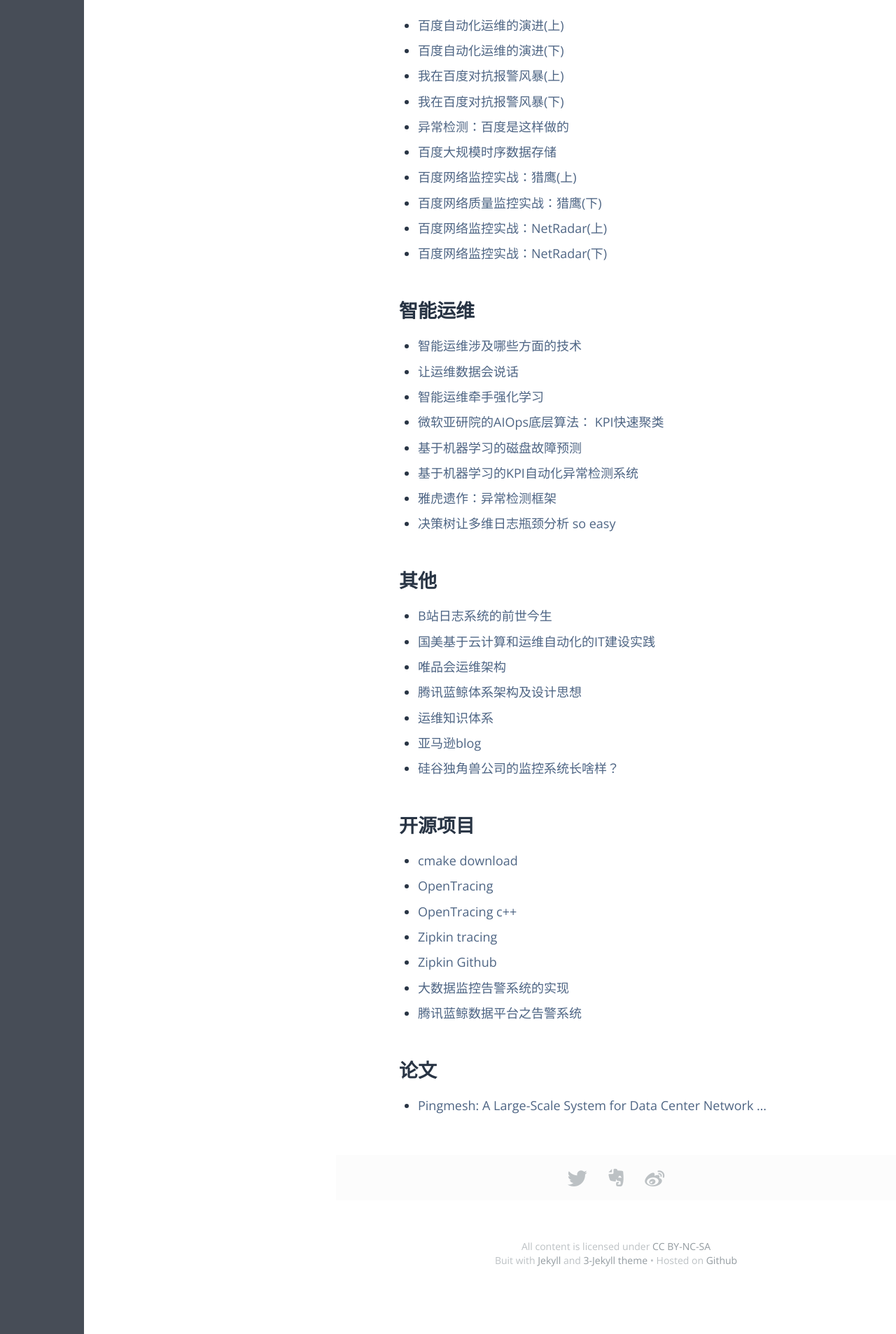
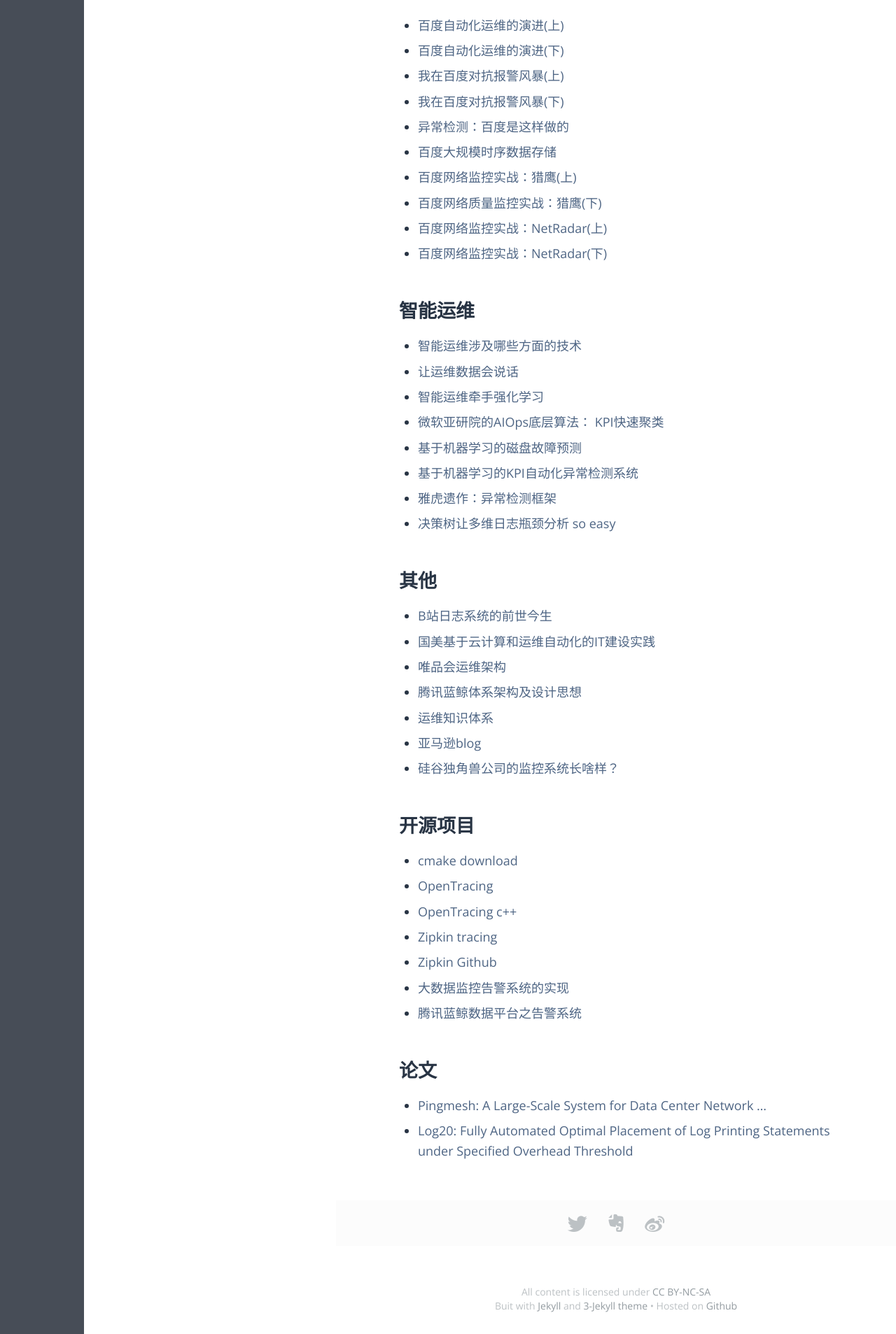
Before and after one commit to feelkill/feelkill.github.io, a Jekyll site: the page built from _posts/database/2017-10-22-故障诊断及自动化运维.md, in a window 1280 px wide. Shown: the part 1130-3037 px from the top of the page at 70% size. Built offline with Jekyll 4.4.1, drawn with Linux system fonts in a browser that asks for light colours; some web fonts are replaced.

Commit message:
add log20 article

```diff
--- a/_posts/database/2017-10-22-故障诊断及自动化运维.md
+++ b/_posts/database/2017-10-22-故障诊断及自动化运维.md
@@ -81,3 +81,4 @@ ORACLE数据库主要调研的是故障诊断基础架构，主要参考链接
 ## 论文
 
 * [Pingmesh: A Large-Scale System for Data Center Network ...](http://conferences.sigcomm.org/sigcomm/2015/pdf/papers/p139.pdf)
+* [Log20: Fully Automated Optimal Placement of Log Printing Statements under Specified Overhead Threshold](http://www.eecg.toronto.edu/~yuan/papers/p125-Zhao.pdf)
```
